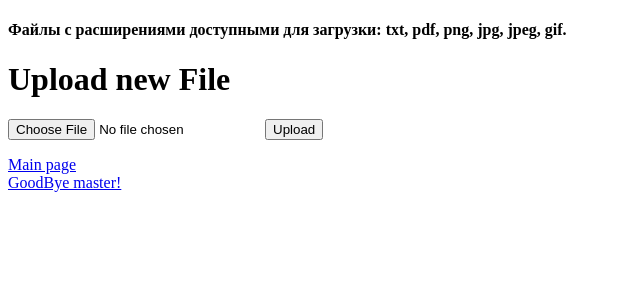
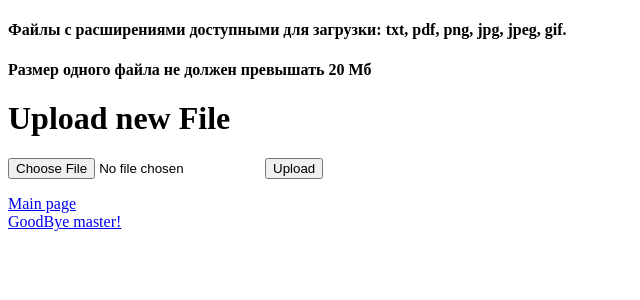
Before and after one commit to iceteeblackman/innopolis_exam, a Flask app: page /upload in a window 1280 px wide. Shown: the top 300 px of the page, without its empty margins (0-640 px from the left). Run offline with Flask 2, Linux system fonts and the light colour scheme; the visitor is signed in with stand-in values (Sample User, id 1).

Commit message:
Update upload.html

```diff
--- a/exam/templates/upload.html
+++ b/exam/templates/upload.html
@@ -7,6 +7,7 @@
 <body>
 <div>
     <h4>Файлы с расширениями доступными для загрузки: txt, pdf, png, jpg, jpeg, gif.</h4>
+    <h4>Размер одного файла не должен превышать 20 Мб</h4>
 </div>
     <h1>Upload new File</h1>
     <form action="" method=post enctype=multipart/form-data>
```
